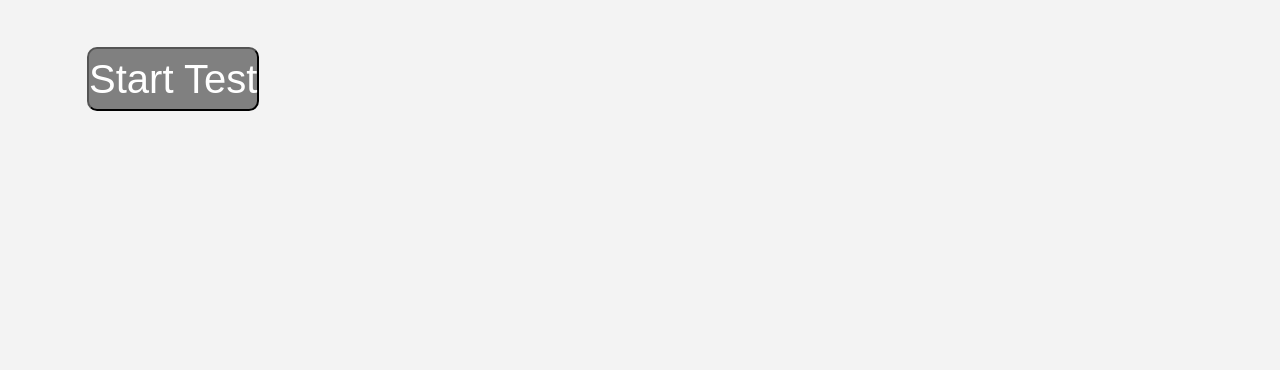
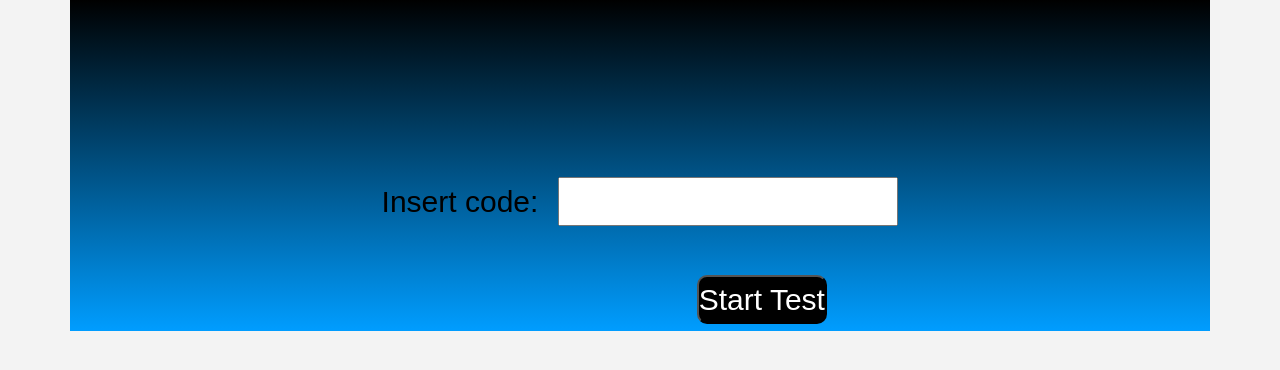
Before and after one commit to perla2000/DigitalDexterity-WebProject, a React (Create React App) app: page /popup in a window 1280 px wide. Shown: the top 370 px of the page. Built offline with nearby package versions, Linux system fonts and the light colour scheme.

Commit message:
Final version

```diff
--- a/src/App.css
+++ b/src/App.css
@@ -104,7 +104,7 @@ ul {
 
 .dropdown-item * {
   display: block;
-  width: 100%;
+  /* width: 100%; */
   clear: both;
   font-weight: 400;
   color: #212529;
@@ -112,5 +112,5 @@ ul {
   background-color: transparent;
   border: 0;
   font-size: 30px;
-  margin-left: auto;
+  margin-left: -50%;
 }
--- a/src/App.js
+++ b/src/App.js
@@ -75,9 +75,9 @@ class App extends Component {
                     <Route exact path="/profile">
                       <Profile />
                     </Route>
-                    <Route exact path="/popup">
+                    {/* <Route exact path="/popup">
                       <PopUp />
-                    </Route>
+                    </Route> */}
                   </Switch>
                 </div>
               </div>
--- a/src/components/Navv.js
+++ b/src/components/Navv.js
@@ -34,24 +34,24 @@ class Navv extends Component {
               </NavLink>
             </NavItem>
 
-            {/* <NavItem className="mt-0 ">
+            <NavItem className="mt-0 ">
               <NavLink className="nav-link" to="">
                 <NavLink href="/popup">Test</NavLink>
               </NavLink>
-            </NavItem> */}
+            </NavItem>
+
             <UncontrolledDropdown nav inNavbar className="mt-2">
               <DropdownToggle nav caret>
-                Test Training
+                Trainings
               </DropdownToggle>
-              <DropdownMenu left>
-                <DropdownItem className="dropdown-item">
-                  {/* {" "} */}
-                  <Link to="/popup">Microsoft Word Test</Link>
+              <DropdownMenu right>
+                <DropdownItem className="dropdown-item col-12">
+                  <Link to="/test">Microsoft Word Test</Link>
                 </DropdownItem>
-                <DropdownItem className="dropdown-item">
+                <DropdownItem className="dropdown-item col-12">
                   <Link to="/extest">Microsoft Excel Test</Link>
                 </DropdownItem>
-                <DropdownItem className="dropdown-item">
+                <DropdownItem className="dropdown-item col-12">
                   <Link to="/pptest?t=powerpoint">
                     Microsoft Powerpoint Test
                   </Link>
--- a/src/components/PopUpshow.js
+++ b/src/components/PopUpshow.js
@@ -2,28 +2,53 @@ import React from "react";
 import PopUp from "./PopUp";
 import "./styles.css";
 import Tests from "./test/Tests";
+import { withRouter } from "react-router-dom";
 
 class PopUpshow extends React.Component {
+  constructor(props) {
+    super(props);
+  }
+
   state = {
     seen: false,
   };
 
   togglePop = () => {
-    this.setState({
-      seen: !this.state.seen,
-    });
+    this.props.history.push("/test");
   };
 
   render() {
     return (
-      <div>
-        <div className="btn" onClick={this.togglePop}>
-          <button>Start Test</button>
+      <div
+        className="container"
+        style={{
+          background:
+            "linear-gradient(to top, rgb(0, 157, 255) 0%, rgb(0, 0, 0) 100%)",
+          height: "100%",
+        }}
+      >
+        <div className="row justify-content-center">
+          <div className="btn">
+            <label
+              style={{
+                width: "100%",
+                height: "50px",
+                color: "black",
+                fontSize: "30px",
+                marginTop: "30%",
+              }}
+            >
+              Insert code:
+              <input style={{ width: "60%" }} type="text" name="name" />
+            </label>
+            <br />
+            <button onClick={this.togglePop}>Start Test</button>
+          </div>
+          {!this.state.seen ? <PopUp toggle={this.togglePop} /> : <Tests />}
         </div>
-        {!this.state.seen ? <PopUp toggle={this.togglePop} /> : <Tests />}
       </div>
     );
   }
 }
 
-export default PopUpshow;
+export default withRouter(PopUpshow);
--- a/src/components/Profile.js
+++ b/src/components/Profile.js
@@ -18,7 +18,7 @@ class Profile extends Component {
             <div class="info_data">
               <div class="data">
                 <h4>Email</h4>
-                <p>alex@gmail.com</p>
+                <p>lynn@gmail.com</p>
               </div>
               <div class="data">
                 <h4>Phone</h4>
--- a/src/components/styles.css
+++ b/src/components/styles.css
@@ -14,14 +14,15 @@ body {
   position: absolute;
   top: 30%;
   left: 42%;
-  zoom: 1.5;
+  /* zoom: 1.5; */
 }
 
 button {
   border-radius: 10px;
-  background-color: grey;
+  background-color: rgb(0, 0, 0);
   outline: none;
   width: auto;
+  font-size: 30px;
 }
 
 button:hover {
--- a/src/components/test/Tests.css
+++ b/src/components/test/Tests.css
@@ -6,7 +6,7 @@
 .main {
   width: 80%;
   max-width: 100%;
-  margin-left: 20%;
+  margin: auto;
   padding: 30px 30px;
   background-color: rgb(255, 255, 255);
 }
```
